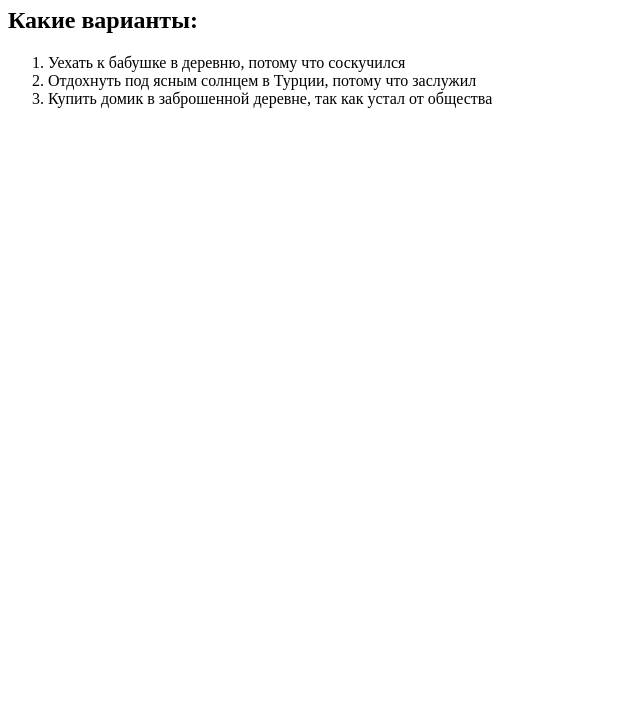
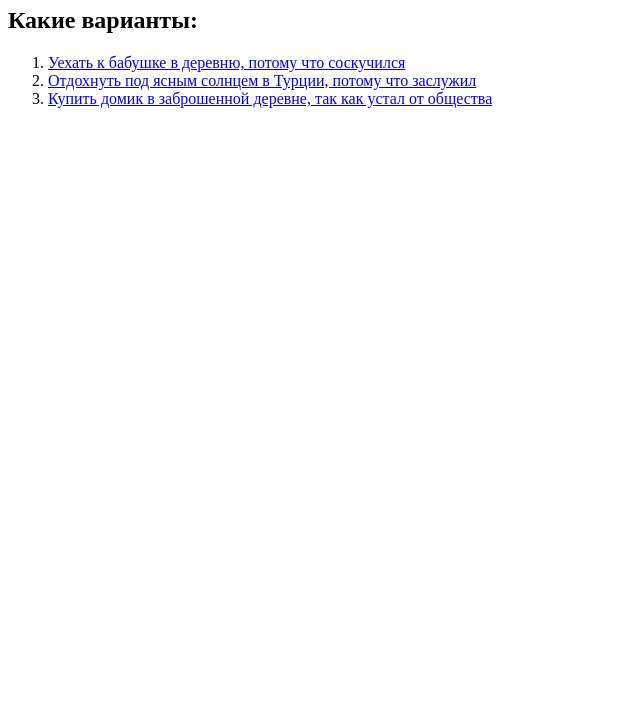
Before and after one commit to VasaStulo/task-html, a website: page src/index.html in a window 1280 px wide. Shown: the part 73-800 px from the top of the page, without its empty margins (0-640 px from the left). Drawn offline with Linux system fonts and the light colour scheme.

Commit message:
fix: link

```diff
--- a/src/index.html
+++ b/src/index.html
@@ -8,9 +8,9 @@
     <h1>Вам пришла повестка?</h1>
     <h2>Какие варианты:</h2>
     <ol>
-        <li>Уехать к бабушке в деревню, потому что соскучился</li>
-        <li>Отдохнуть под ясным солнцем в Турции, потому что заслужил</li>
-        <li>Купить домик в заброшенной деревне, так как устал от общества</li>
+        <li><a href="https://lifehacker.ru/chto-podarit-babushke-na-novyj-god/">Уехать к бабушке в деревню, потому что соскучился</a></li>
+        <li><a href='https://www.tripzaza.com/ru/destinations/dostoprimechatelnosti-turtsii'>Отдохнуть под ясным солнцем в Турции, потому что заслужил</a></li>
+        <li><a href='https://ru.pinterest.com/pin/708894797612526118/'>Купить домик в заброшенной деревне, так как устал от общества</li>
     </ol>
     </body>
 </html>
```
